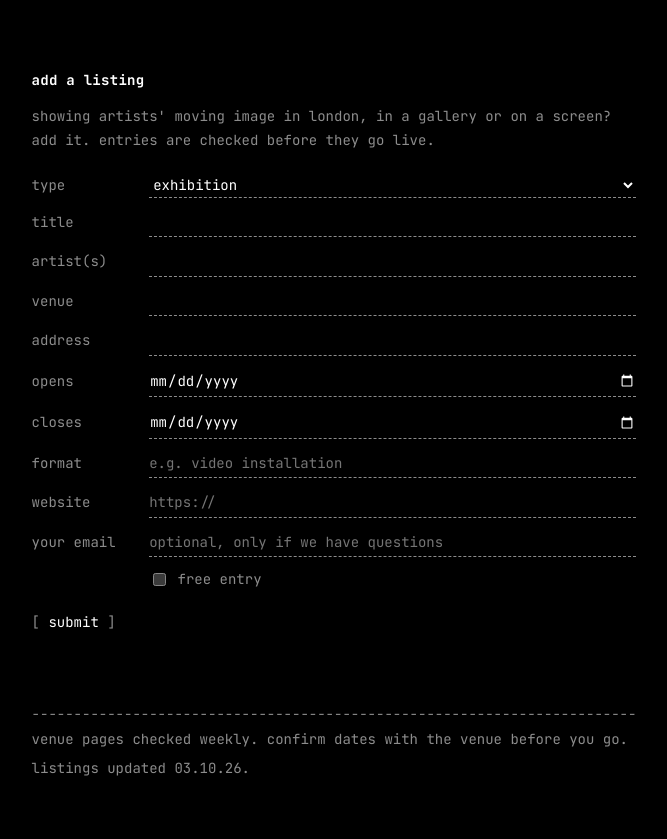
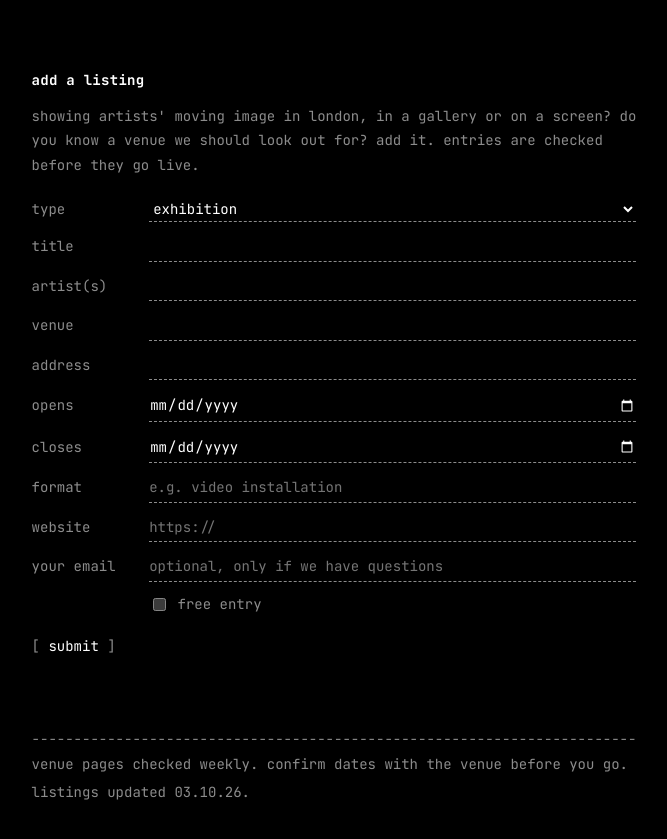
Before and after one commit to movingimagelondon/moving-image-london, a plain HTML site: page index.html in a window 1280 px wide. Shown: the part 3200-4039 px from the top of the page, without its empty margins (306-973 px from the left). Drawn offline with Linux system fonts and the light colour scheme.

Commit message:
Update add-a-listing intro
Co-Authored-By: Claude Opus 5.5 <noreply@anthropic.com>
Claude-Session: https://claude.ai/code/session_01UfHfkErVGJZBeVpHPQe6Yq

```diff
--- a/index.html
+++ b/index.html
@@ -126,7 +126,7 @@ footer { margin-top: 72px; color: var(--dim); display: grid; gap: 4px; }
 
   <section id="add">
     <h2>Add a listing</h2>
-    <p class="dim" id="add-intro">showing artists' moving image in london, in a gallery or on a screen? add it. entries are checked before they go live.</p>
+    <p class="dim" id="add-intro">showing artists' moving image in london, in a gallery or on a screen? do you know a venue we should look out for? add it. entries are checked before they go live.</p>
     <form id="form" name="submit-listing" method="POST" action="https://api.web3forms.com/submit" novalidate>
       <input type="hidden" name="access_key" value="d7406aca-2871-4c43-8893-7d0426dbb962">
       <input type="hidden" name="subject" value="moving image london: new listing submitted">
```
